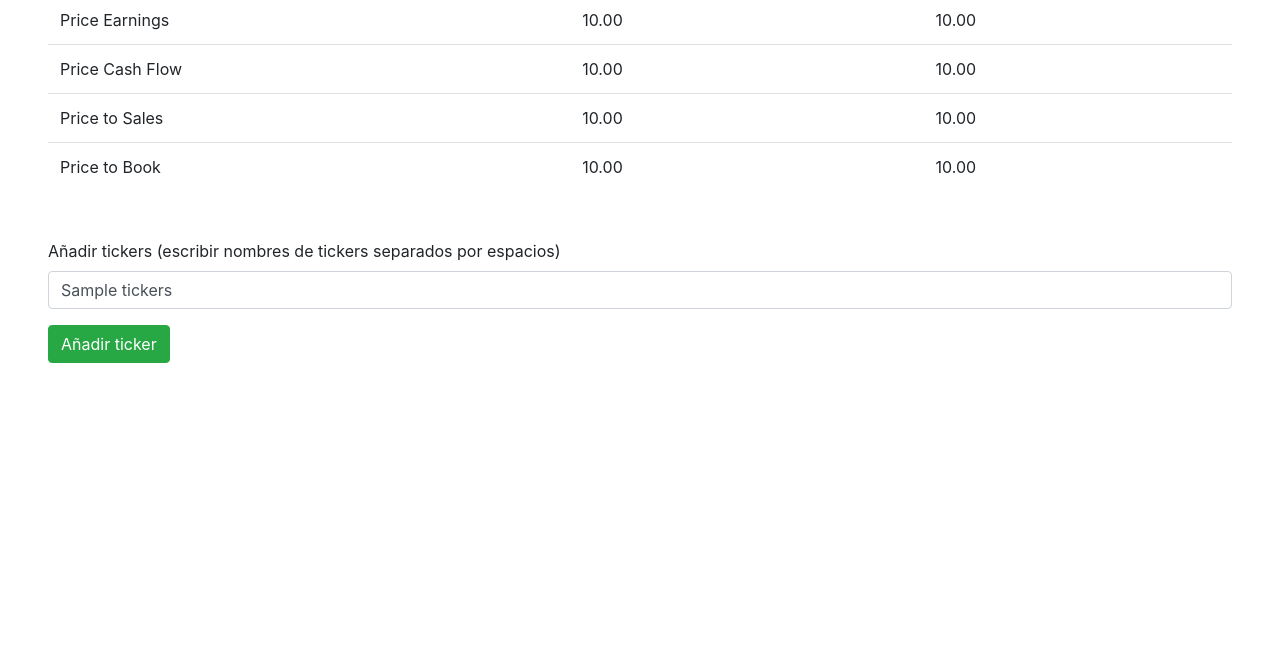
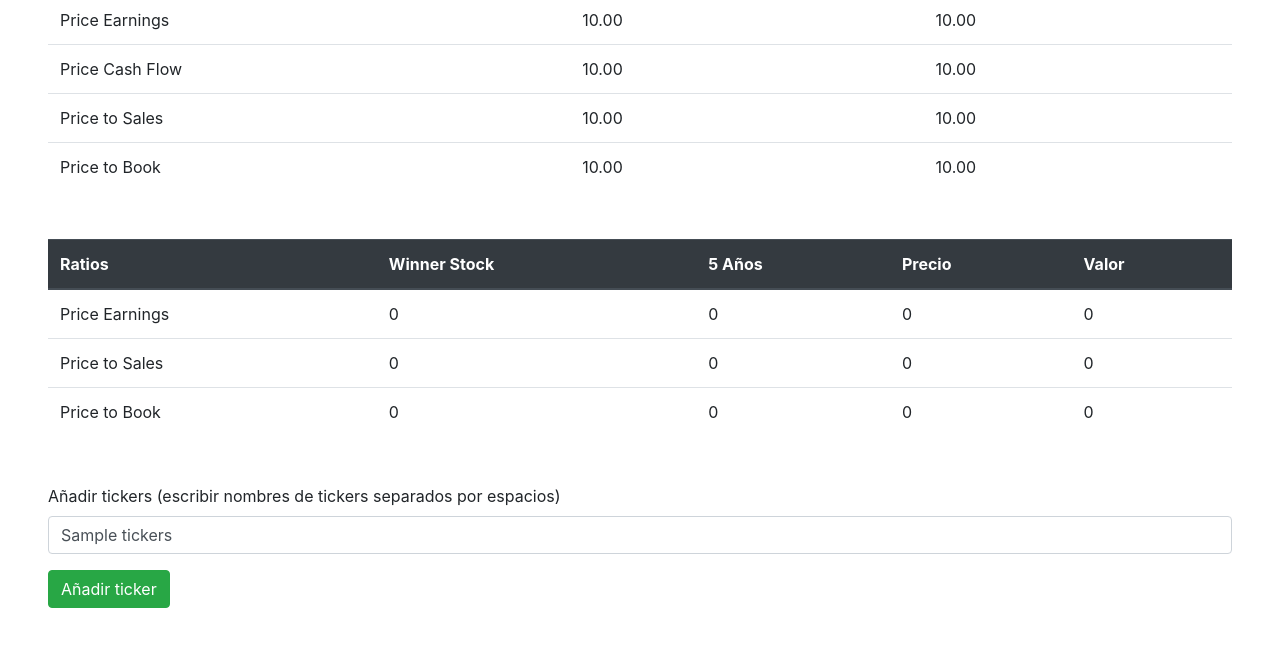
Before and after one commit to Adrian-Garcia/Financial-Analyst, a Django app: template financial_analyst/stock_report/templates/stock_report/detail.html in a window 1280 px wide. Shown: the part 705-1361 px from the top of the page. Before the commit the page ends 1068 px from the top, so only its background shows below. Run offline with Django 4.2, Linux system fonts and the light colour scheme; the template is opened without the code that fills it: most values are stand-ins (such as "Sample title", 1, 10 or a date in 2020).

Commit message:
Added winner table

```diff
--- a/financial_analyst/stock_report/templates/stock_report/detail.html
+++ b/financial_analyst/stock_report/templates/stock_report/detail.html
@@ -130,6 +130,42 @@
       </tr>
     </tbody>
   </table>
+
+  <table class="table mb-5">
+    <thead class="thead-dark">
+      <tr>
+        <th>Ratios</th>
+        <th>Winner Stock</th>
+        <th>5 Años</th>
+        <th>Precio</th>
+        <th>Valor</th>
+      </tr>
+    </thead>
+    <tbody>
+      <tr>
+        <td>Price Earnings</td>
+        <td>0</td>
+        <td>0</td>
+        <td>0</td>
+        <td>0</td>
+      </tr>
+      <tr>
+        <td>Price to Sales</td>
+        <td>0</td>
+        <td>0</td>
+        <td>0</td>
+        <td>0</td>
+      </tr>
+      <tr>
+        <td>Price to Book</td>
+        <td>0</td>
+        <td>0</td>
+        <td>0</td>
+        <td>0</td>
+      </tr>
+    </tbody>
+  </table>
+
   {% endif %}
 
   <form action="{% url 'stock_reports:add_stock' fundamental_analysis.id %}" method="post">
```
